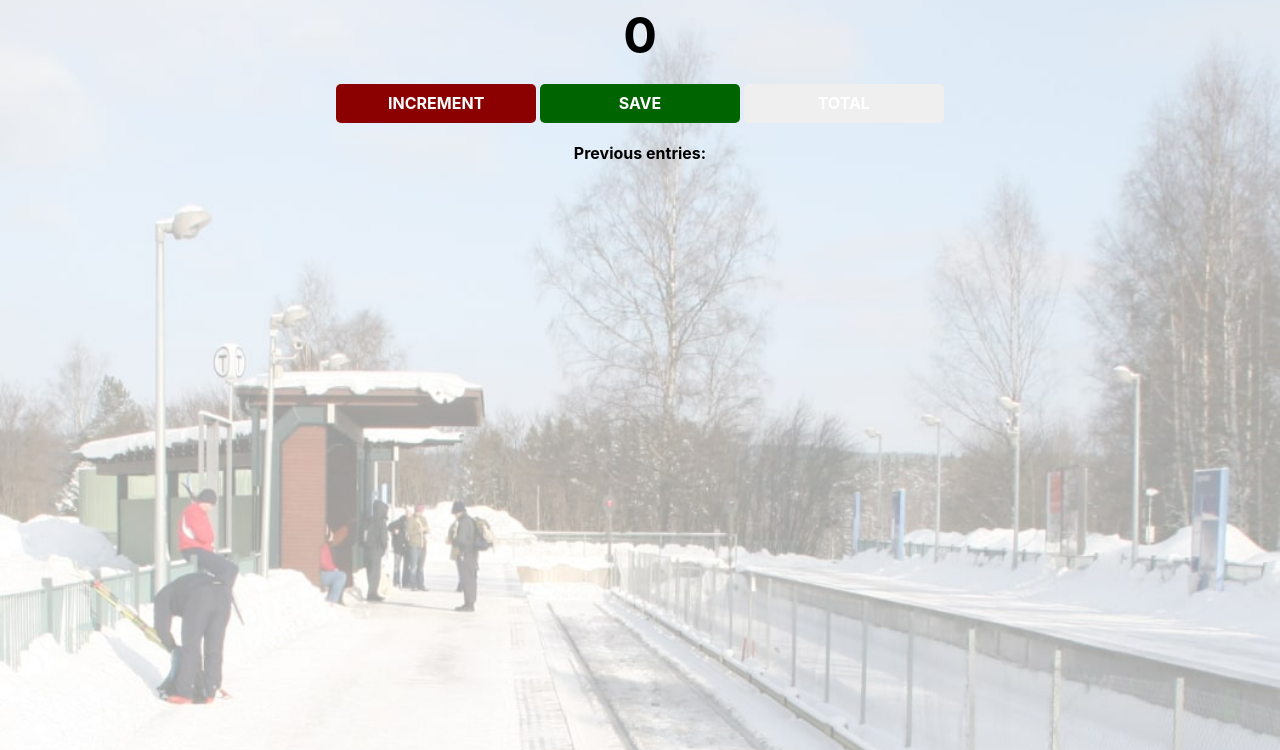
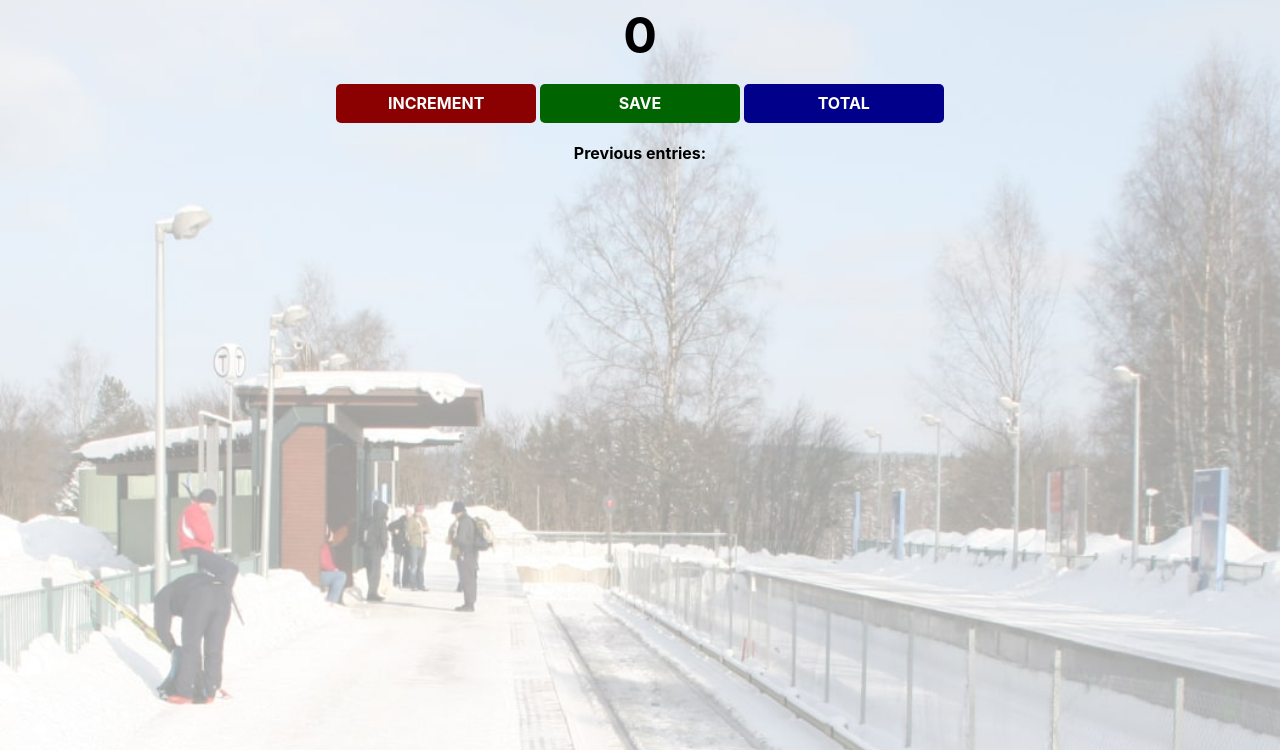
Before and after one commit to Balaji340/Count-WebApp, a website built with Vite: page index.html in a window 1280 px wide. Shown: the part 50-800 px from the top of the page. Built offline with nearby package versions, Linux system fonts and the light colour scheme.

Commit message:
Update index.css
added btn color

```diff
--- a/index.css
+++ b/index.css
@@ -35,3 +35,7 @@ button {
 #save-btn {
     background: darkgreen;
 }
+
+#total-btn {
+    background: darkblue;
+}
```
